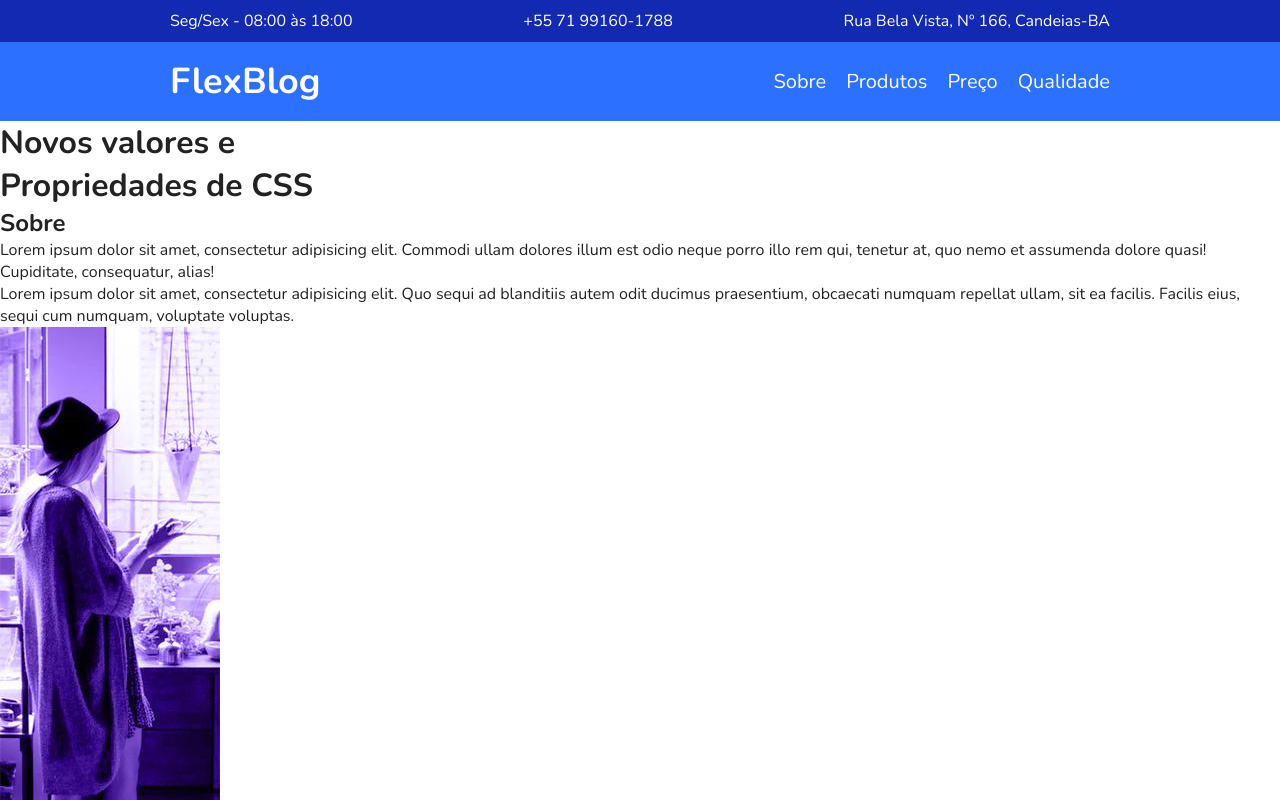
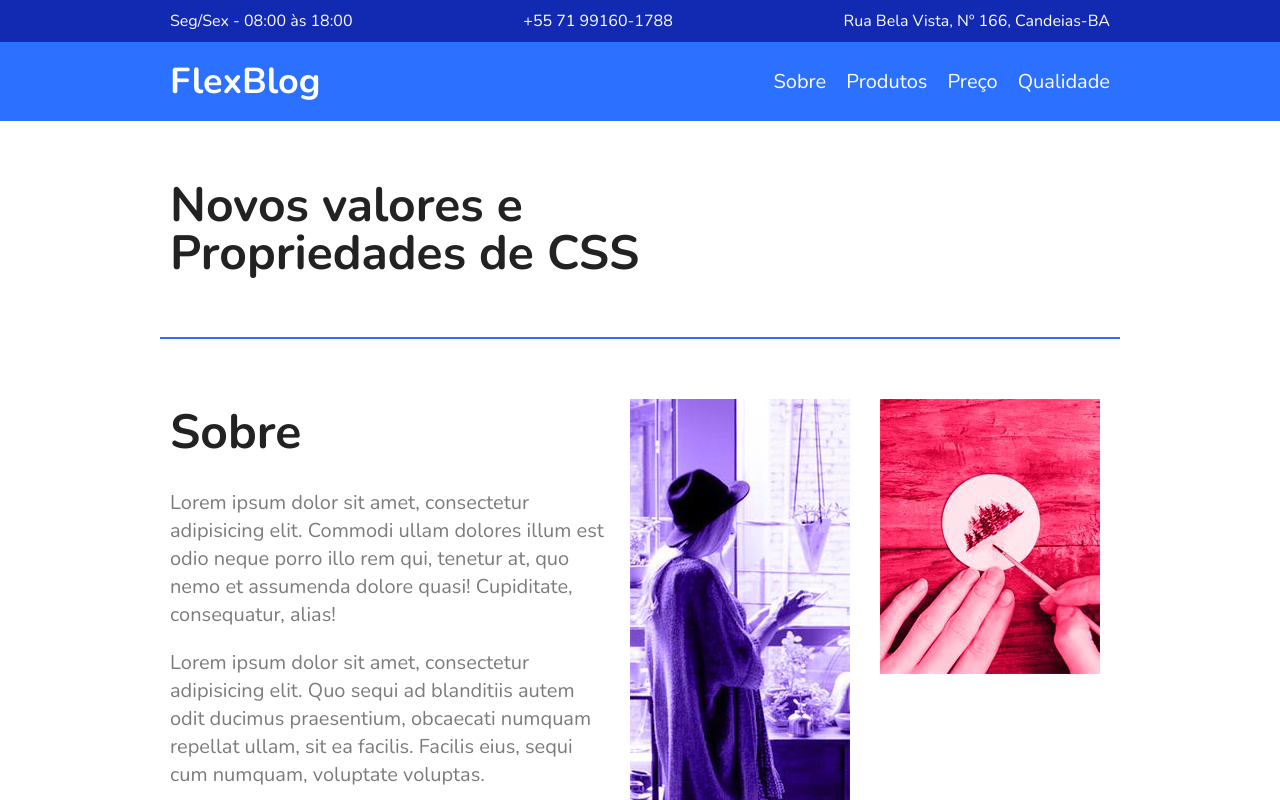
Before and after one commit to lailson-dev/flexblog, a plain HTML site: page index.html in a window 1280 px wide. Shown: the top 800 px of the page. Drawn offline with nearby package versions, Linux system fonts and the light colour scheme.

Commit message:
Estilização da introdução e seção de sobre

```diff
--- a/css/style.css
+++ b/css/style.css
@@ -91,3 +91,45 @@ img {
 	color: #122AB2;
 }
 /* FIM MENU */
+/* INTRODUÇÂO */
+.introducao {
+	font-size: 3em;
+	line-height: 1;
+	max-width: 960px;
+	margin: 0 auto;
+	padding: 60px 10px;
+}
+/* FIM INTRODUÇÃO */
+/* SOBRE */
+.sobre {
+	border-top: 2px solid #2C70FF;
+	border-bottom: 2px solid #2C70FF;
+	max-width: 960px;
+	margin: 0 auto;
+	padding: 60px 0;
+	display: flex;
+	flex-wrap: wrap;
+}
+
+.sobre-info {
+	flex: 2 1 300px;
+	margin: 0 10px;
+}
+
+.sobre-info h1 {
+	font-size: 3em;
+	margin-bottom: .5em;
+}
+
+.sobre-info p {
+	font-size: 1.25em;
+	line-height: 1.4;
+	margin-bottom: 1em;
+	color: #7C7C7C;
+}
+
+.sobre-img {
+	flex: 1 1 160px;
+	margin: 0 10px;
+}
+/* FIM SOBRE */
```
